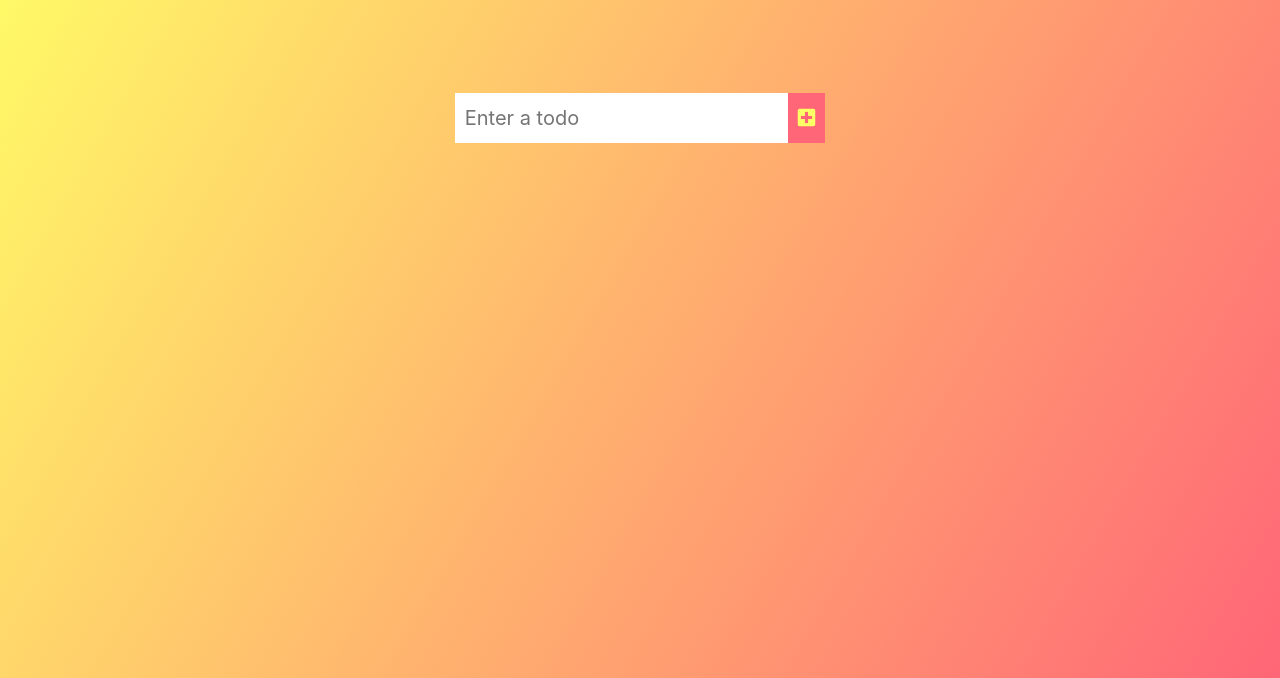
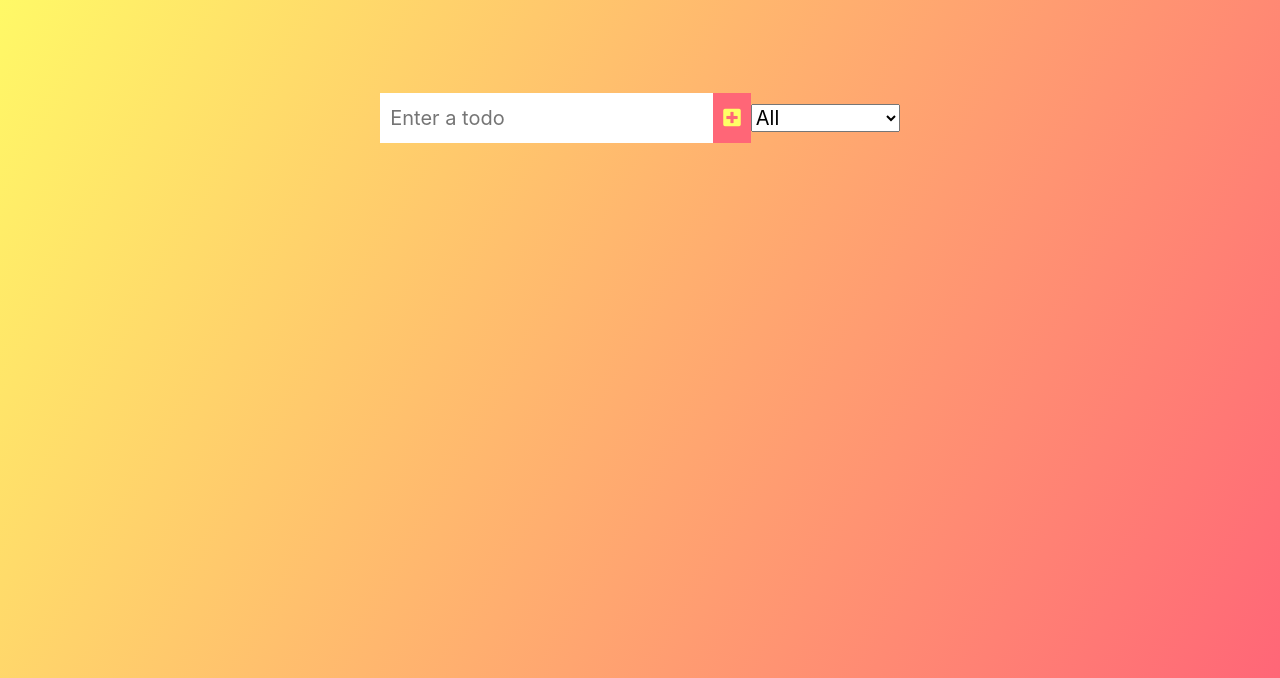
Before and after one commit to Kilewa/Todolist-App, a plain HTML site: page index.html in a window 1280 px wide. Shown: the part 122-800 px from the top of the page. Drawn offline with Linux system fonts and the light colour scheme.

Commit message:
select tag added

```diff
--- a/css/style.css
+++ b/css/style.css
@@ -50,6 +50,7 @@ form button:hover{
     display: flex;
     justify-content: space-between;
     align-items: center;
+    transition: all 0.5s ease;
 }
 .todo li{
     flex: 1;
--- a/index.html
+++ b/index.html
@@ -16,6 +16,14 @@
         <form class="form-group">
             <input type="text" class="todo-input" placeholder="Enter a todo">
             <button class="todo-btn" type="submit">  <i class="fa fa-plus-square"></i></button>
+            <div class="select">
+                <select name="todo" class="filter-todo">
+                    <option value="all">All</option>
+                    <option value="Completed">Completed</option>
+                    <option value="uncompleted">Uncompleted</option>
+                </select>
+            </div>
+
         </form>
         <div class="todo-container">
             <ul class="todo-list">
--- a/script.js
+++ b/script.js
@@ -52,7 +52,11 @@ function deleteTodo (e){
         const todo = item.parentElement;
 
         //Animation
-        todo.remove();
+        todo.classList.add("fade");
+        todo.addEventListener("transitionend", function(){
+            todo.remove();
+        });
+
     }
 
     //Check Mark
```
